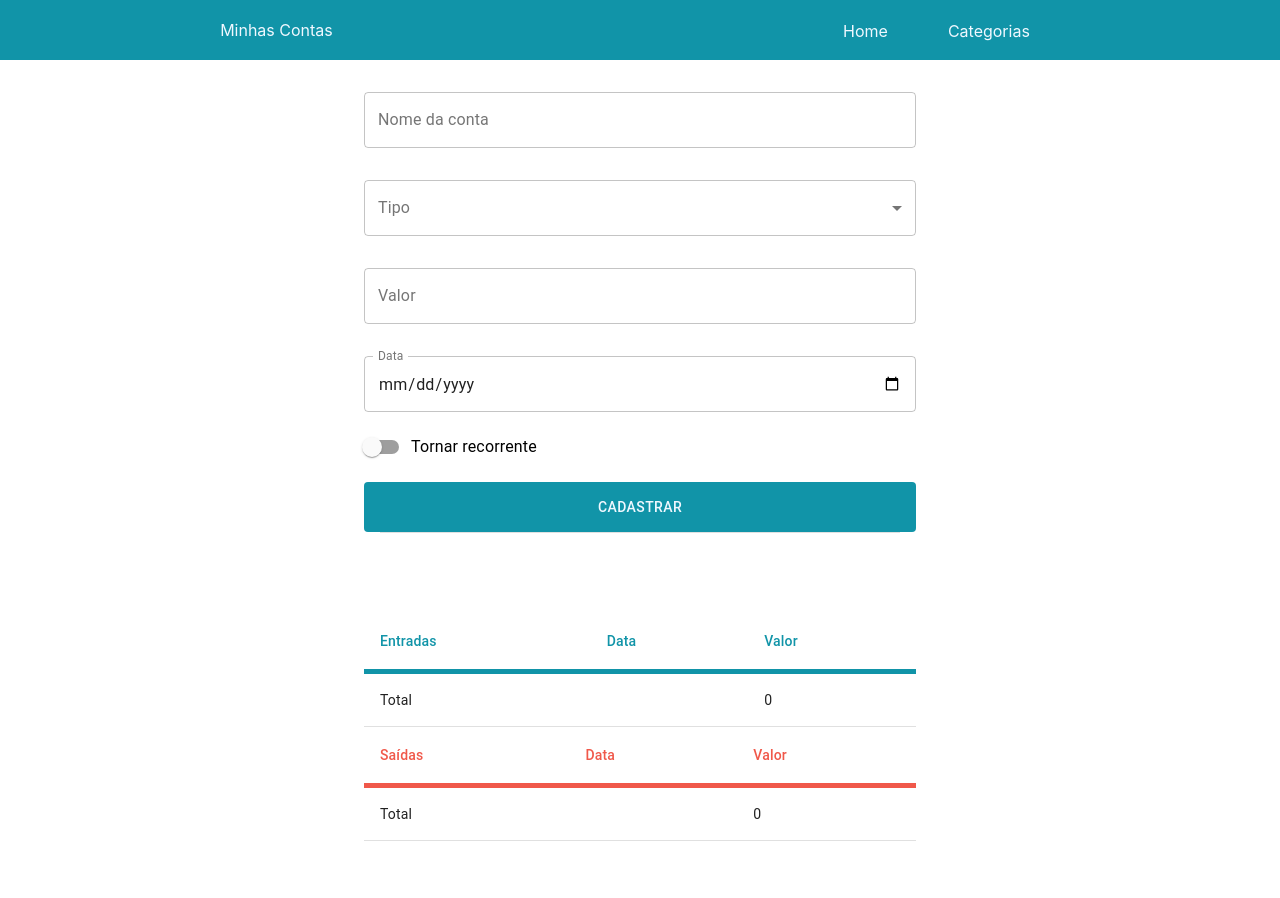
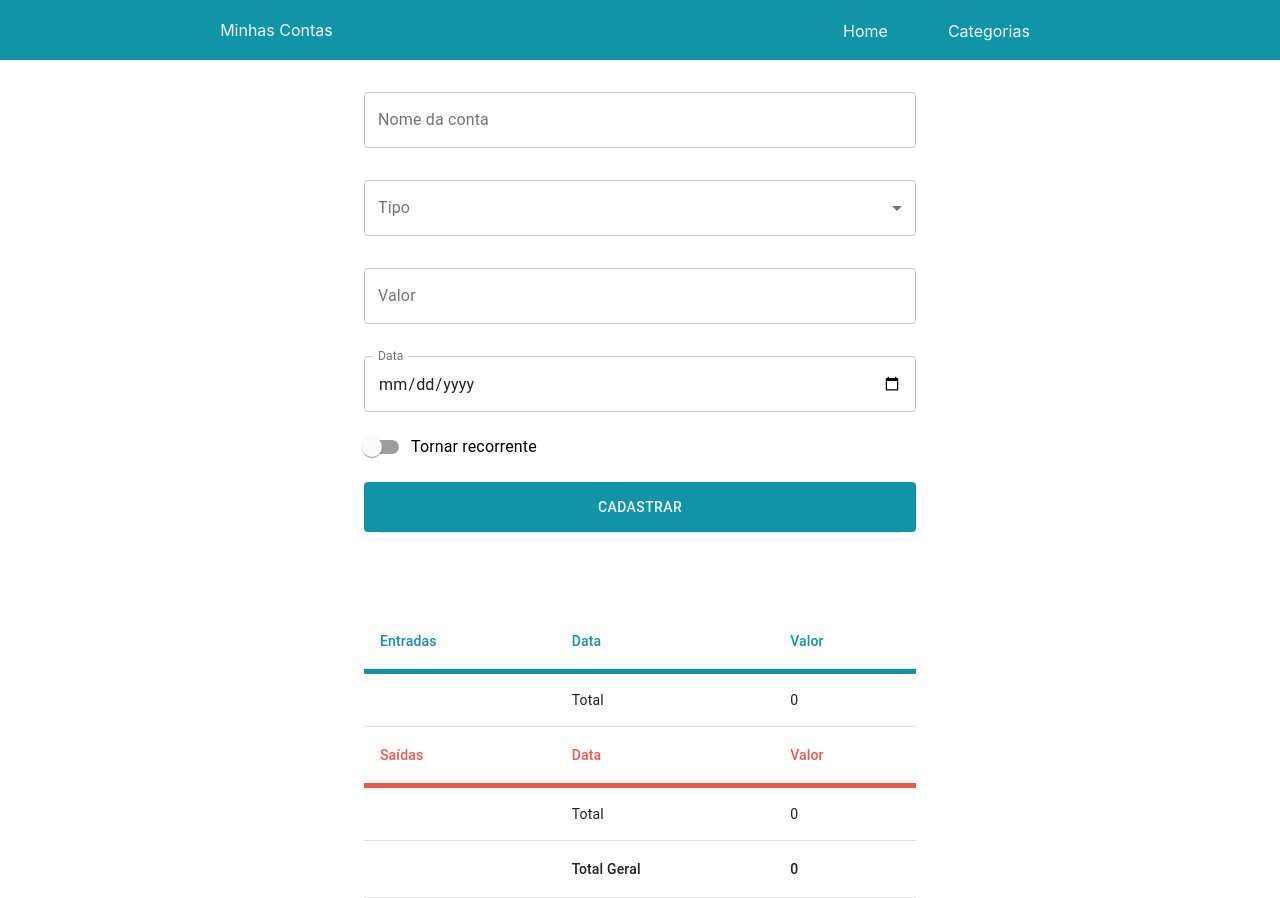
Before and after one commit to jocsakesley/minhas-contas, a React (Create React App) app: page / in a window 1280 px wide. Before the commit the page ends 841 px from the top, so only its background shows below. Built offline with nearby package versions, Linux system fonts and the light colour scheme; the HTML template or start-up script is replaced by a standard one.

Commit message:
Formatando total na tabela

```diff
--- a/src/components/TableAccounts/index.js
+++ b/src/components/TableAccounts/index.js
@@ -1,30 +1,19 @@
-import { TableContainer, Table, TableHead, TableRow, TableCell, TableBody, makeStyles } from "@material-ui/core"
+import { TableContainer, Table, TableHead, TableRow, TableCell, TableBody } from "@material-ui/core"
 import React from "react";
 import { InputContext, OutputContext } from "../../providers/accounts"
+import { useStyles } from "./styles";
 
-
-const useStyles = makeStyles(theme => ({
-    table: {
-        marginTop: theme.spacing(10),
-        borderColor: theme.palette.primary
-    },
-    tableHead: {
-        borderBottom:"5px solid #1194a8",
-        color:"#1194a8"
-    }
-
-}))
 
 export const TableAccounts = () => {
     const { input } = React.useContext(InputContext)
     const { output } = React.useContext(OutputContext)
     const classes = useStyles()
-
+    let inp = 0
+    let out = 0
     return (
-        <>
         <TableContainer>
          <Table className={classes.table}>
-                <TableHead className={classes.tableHead}>
+             <TableHead className={classes.tableHeadInput}>
                  <TableRow >
                      <TableCell style={{color:"#1194a8"}}>Entradas</TableCell>
                      <TableCell style={{color:"#1194a8"}}>Data</TableCell>
@@ -44,20 +33,16 @@ export const TableAccounts = () => {
                      </TableRow>
                  )})}
                  <TableRow>
-                        <TableCell colSpan={2}>Total</TableCell>
-                        <TableCell >{input.reduce((accum, v) => {
-
-                        return accum += parseInt(v.value)
-
+                    <TableCell rowSpan={3} />
+                     <TableCell rowSpan={2}>Total</TableCell>
+                     <TableCell >{inp = input.reduce((accum, input) => {
+                         return accum += parseInt(input.value)
                      }, 0)}</TableCell>
                  </TableRow>
 
+
              </TableBody>
-            </Table>
-        </TableContainer>
-         <TableContainer>
-         <Table margin="normal">
-             <TableHead style={{borderBottom:"5px solid #F0584A", color:"#F0584A"}}>
+             <TableHead className={classes.tableHeadOutput}>
                  <TableRow >
                      <TableCell style={{color:"#F0584A"}}>Saídas</TableCell>
                      <TableCell style={{color:"#F0584A"}}>Data</TableCell>
@@ -77,17 +62,24 @@ export const TableAccounts = () => {
                      </TableRow>
                  )})}
                  <TableRow>
-                     <TableCell colSpan={2}>Total</TableCell>
-                     <TableCell >{output.reduce((accum, output) => {
-
+                    <TableCell rowSpan={3} />
+                     <TableCell rowSpan={2}>Total</TableCell>
+                     <TableCell >{out = output.reduce((accum, output) => {
                          return accum += parseInt(output.value)
                      }, 0)}</TableCell>
                  </TableRow>
 
+
              </TableBody>
+             <TableHead>
+                 <TableRow>
+                 <TableCell rowSpan={2} />
+                     <TableCell colSpan={1}>Total Geral</TableCell>
+
+                     <TableCell >{ inp - out }</TableCell>
+                 </TableRow>
+             </TableHead>
          </Table>
      </TableContainer>
-     </>
-
     )
 }
--- /dev/null
+++ b/src/components/TableAccounts/styles.js
@@ -0,0 +1,18 @@
+import { makeStyles } from "@material-ui/core";
+
+
+export const useStyles = makeStyles(theme => ({
+    table: {
+        marginTop: theme.spacing(10),
+        borderColor: theme.palette.primary
+    },
+    tableHeadInput: {
+        borderBottom:"5px solid #1194a8",
+        color:"#1194a8"
+    },
+    tableHeadOutput: {
+        borderBottom:"5px solid #F0584A",
+        color:"#F0584A"
+    }
+
+}))
```
Lines whose indentation alone changed are shown as unchanged.
